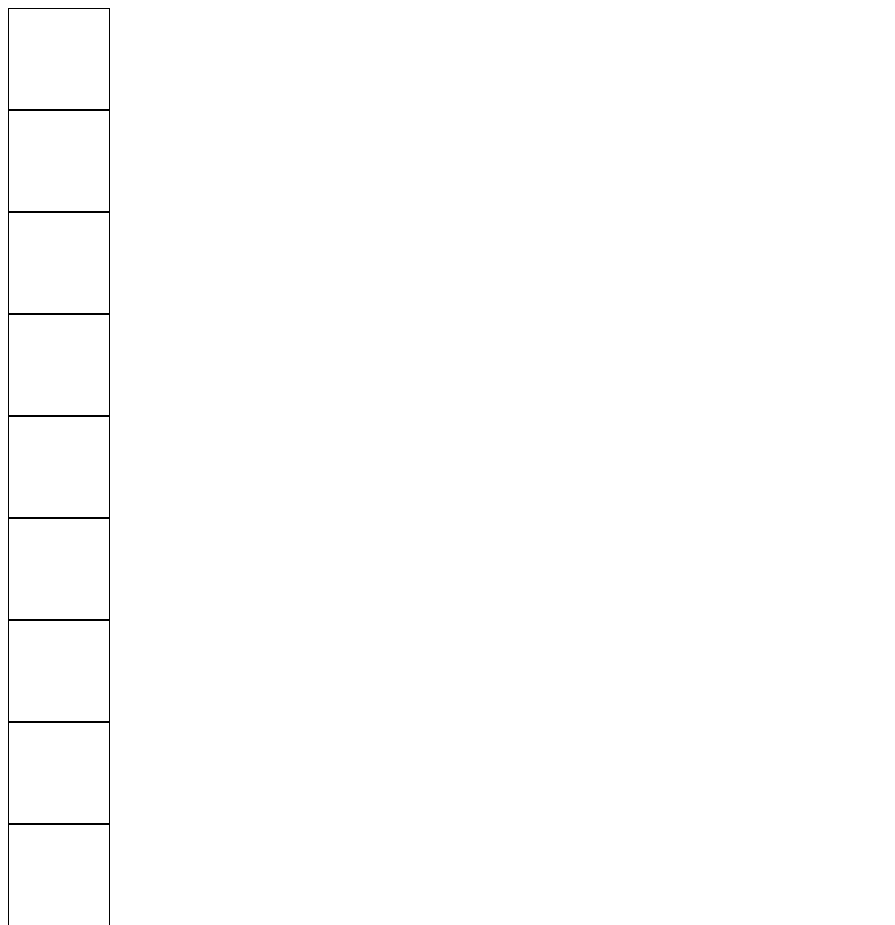
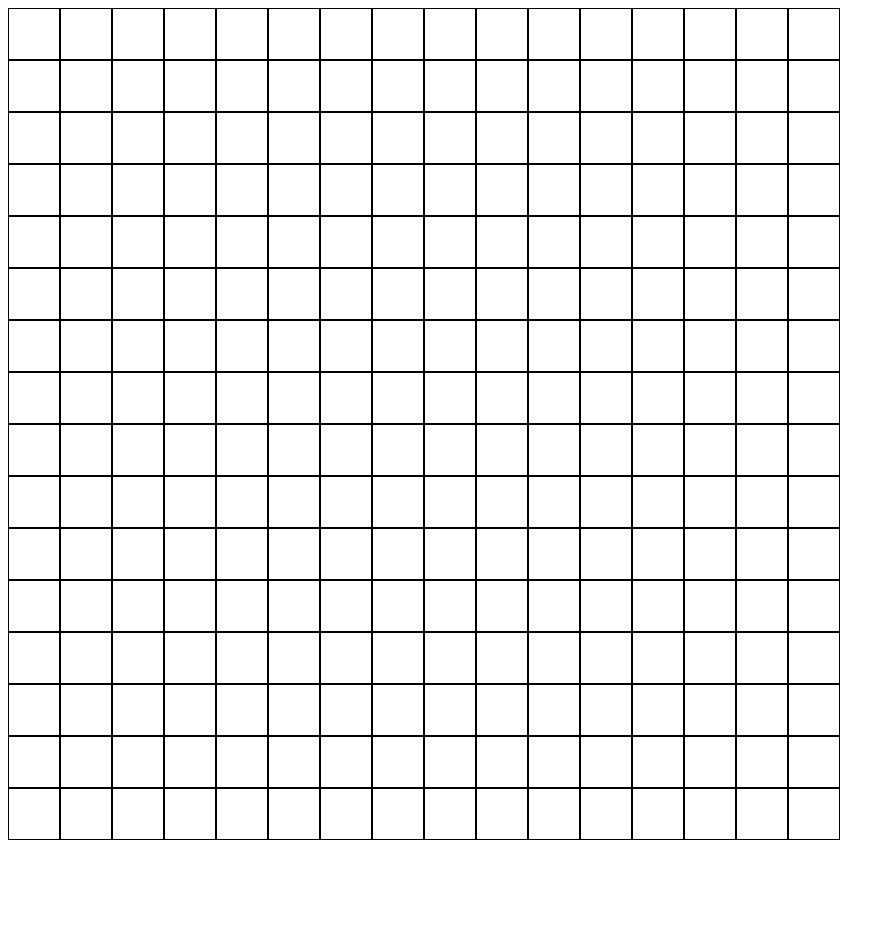
Before and after one commit to ChristopherCaysido/foundations-etch-a-sketch, a plain HTML site: page main.html in a window 1280 px wide. Shown: the top 925 px of the page, without its empty margins (0-895 px from the left). After the commit the page ends 848 px from the top, so only its background shows below. Drawn offline with Linux system fonts and the light colour scheme.

Commit message:
feat: created style for the row, and a color-change class for changing the color for the squares

```diff
--- a/style.css
+++ b/style.css
@@ -1,5 +1,13 @@
 .grid-square{
-    width: 100px;
-    height: 100px;
+    width: 50px;
+    height: 50px;
     border: 1px solid black
 }
+
+.row{
+    display:flex;
+}
+
+.color-change{
+    background-color: red;
+}
```
